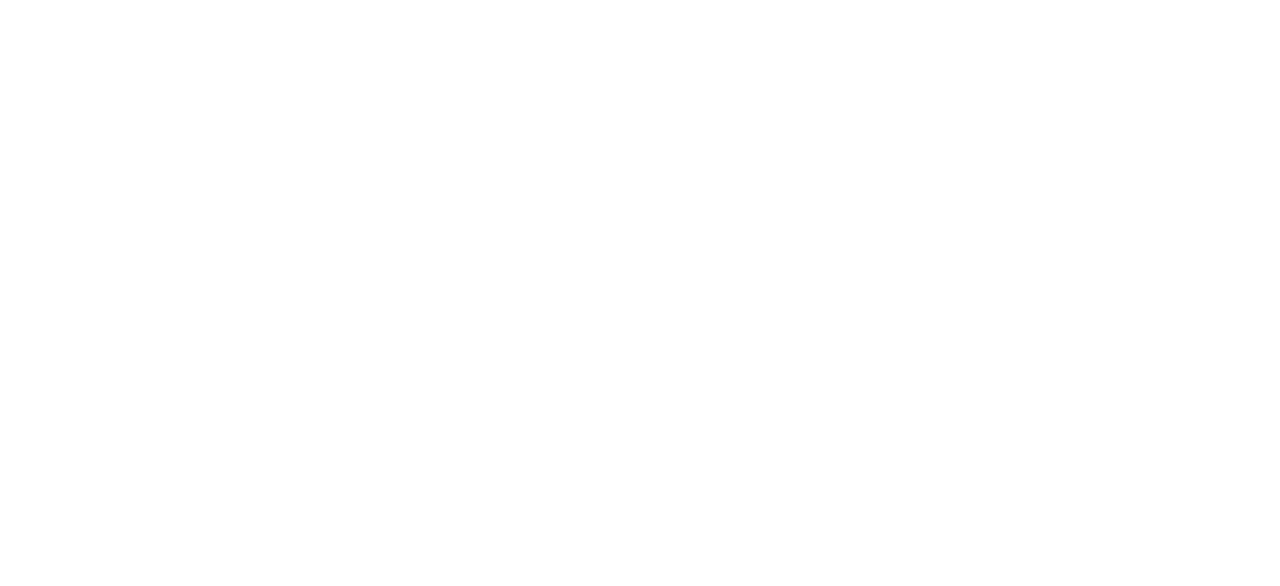
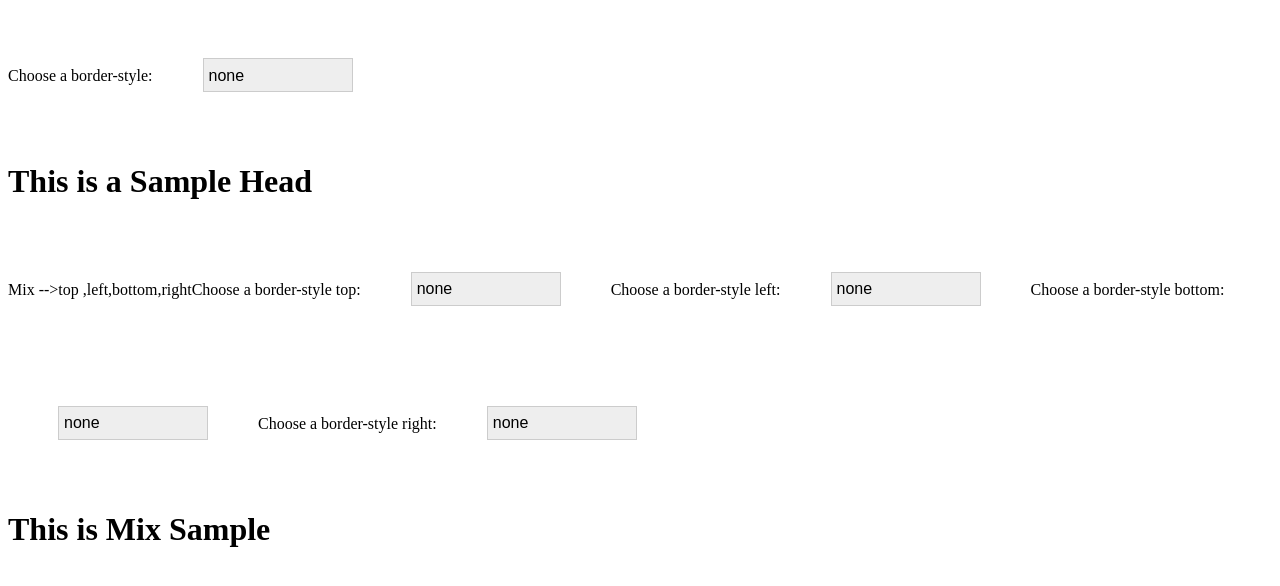
Before and after one commit to reza3zar/SampleCssProject, an Angular app: page /border in a window 1280 px wide. Before the commit this address led to /. Shown: the top 586 px of the page. Built offline with nearby package versions, Linux system fonts and the light colour scheme.

Commit message:
borderStyle

```diff
--- a/src/app/app-routing.module.ts
+++ b/src/app/app-routing.module.ts
@@ -7,6 +7,7 @@
 import { HoverStyleComponent } from './hover-style/hover-style.component';
 import { ListStyleComponent } from './list-style/list-style.component';
 import { MarginAndPadingComponent } from './margin-and-pading/margin-and-pading.component';
+import { BorderComponent } from './border/border.component';
 
 
 const routes: Routes = [
@@ -17,6 +18,8 @@
   {path:'Hover',component:HoverStyleComponent},
   {path:'liType',component:ListStyleComponent},
   {path:'mapaStyle',component:MarginAndPadingComponent},
+  {path:'border',component:BorderComponent},
+
 
 
 
--- a/src/app/app.module.ts
+++ b/src/app/app.module.ts
@@ -13,6 +13,7 @@
 import { HoverStyleComponent } from './hover-style/hover-style.component';
 import { ListStyleComponent } from './list-style/list-style.component';
 import { MarginAndPadingComponent } from './margin-and-pading/margin-and-pading.component';
+import { BorderComponent } from './border/border.component';
 
 @NgModule({
   declarations: [
@@ -23,7 +24,8 @@
     FontStyleComponent,
     HoverStyleComponent,
     ListStyleComponent,
-    MarginAndPadingComponent
+    MarginAndPadingComponent,
+    BorderComponent
   ],
   imports: [
     BrowserModule,
--- /dev/null
+++ b/src/app/border/border.component.html
@@ -0,0 +1,90 @@
+
+ <div   >
+        <form class="form"       #form   >
+            <label  >Choose a border-style:</label>
+            <select   (change)="onChange($event.target.value)">
+              <option value="none">none</option>
+              <option value="dotted">dotted</option>
+              <option value="dashed">dashed</option>
+              <option value="solid">solid</option>
+              <option value="double">double</option>
+              <option value="groove">groove</option>
+              <option value="ridge">ridge</option>
+              <option value="inset">inset</option>
+              <option value="outset">outset</option>
+              <option value="hidden">hidden</option>
+
+            </select>
+
+
+            <h1 [ngStyle]="{'border-style': brStyle}">This is a Sample Head</h1>
+
+
+
+            <label>Mix -->top ,left,bottom,right</label>
+
+            <label  >Choose a border-style top:</label>
+            <select   (change)="onChangeTop($event.target.value)">
+              <option value="none">none</option>
+              <option value="dotted">dotted</option>
+              <option value="dashed">dashed</option>
+              <option value="solid">solid</option>
+              <option value="double">double</option>
+              <option value="groove">groove</option>
+              <option value="ridge">ridge</option>
+              <option value="inset">inset</option>
+              <option value="outset">outset</option>
+              <option value="hidden">hidden</option>
+
+            </select>
+
+            <label  >Choose a border-style left:</label>
+            <select   (change)="onChangeLeft($event.target.value)">
+              <option value="none">none</option>
+              <option value="dotted">dotted</option>
+              <option value="dashed">dashed</option>
+              <option value="solid">solid</option>
+              <option value="double">double</option>
+              <option value="groove">groove</option>
+              <option value="ridge">ridge</option>
+              <option value="inset">inset</option>
+              <option value="outset">outset</option>
+              <option value="hidden">hidden</option>
+
+            </select>
+
+
+            <label  >Choose a border-style bottom:</label>
+            <select   (change)="onChangeBottom($event.target.value)">
+              <option value="none">none</option>
+              <option value="dotted">dotted</option>
+              <option value="dashed">dashed</option>
+              <option value="solid">solid</option>
+              <option value="double">double</option>
+              <option value="groove">groove</option>
+              <option value="ridge">ridge</option>
+              <option value="inset">inset</option>
+              <option value="outset">outset</option>
+              <option value="hidden">hidden</option>
+
+            </select>
+
+
+            <label  >Choose a border-style right:</label>
+            <select   (change)="onChangeRight($event.target.value)">
+              <option value="none">none</option>
+              <option value="dotted">dotted</option>
+              <option value="dashed">dashed</option>
+              <option value="solid">solid</option>
+              <option value="double">double</option>
+              <option value="groove">groove</option>
+              <option value="ridge">ridge</option>
+              <option value="inset">inset</option>
+              <option value="outset">outset</option>
+              <option value="hidden">hidden</option>
+
+            </select>
+
+            <h1 [ngStyle]="{'border-style': mixParse}">This is Mix Sample</h1>
+</form>
+</div>
--- /dev/null
+++ b/src/app/border/border.component.ts
@@ -0,0 +1,52 @@
+import { Component, OnInit } from '@angular/core';
+
+@Component({
+  selector: 'app-border',
+  templateUrl: './border.component.html',
+  styleUrls: ['./border.component.css']
+})
+export class BorderComponent implements OnInit {
+
+  constructor() { }
+
+  ngOnInit() {
+  }
+  brStyle="none";
+  onChange(val){
+    this.brStyle=val;
+  }
+
+  mixParse="";
+
+  top="none";
+  onChangeTop(val){
+    this.top=val;
+
+    this.mixParse=`${this.top} ${this.left} ${this.bottom} ${this.right}`;
+    console.log(this.mixParse)
+  }
+
+  left="none";
+  onChangeLeft(val){
+    this.left=val;
+    this.mixParse=`${this.top} ${this.left} ${this.bottom} ${this.right}`
+    console.log(this.mixParse)
+
+  }
+
+  bottom="none";
+  onChangeBottom(val){
+    this.bottom=val;
+    this.mixParse=`${this.top} ${this.left} ${this.bottom} ${this.right}`
+    console.log(this.mixParse)
+
+  }
+
+  right="none";
+  onChangeRight(val){
+    this.right=val;
+    this.mixParse=`${this.top} ${this.left} ${this.bottom} ${this.right}`
+    console.log(this.mixParse)
+
+  }
+}
--- a/src/app/main-page/main-page.component.html
+++ b/src/app/main-page/main-page.component.html
@@ -80,5 +80,16 @@
         </div>
       </div>
 
+      <div class="card" style="background: url('../assets/1.jfif');" >
+        <div class="content">
+          <h2 class="title">Border</h2>
+          <p class="copy">
+                Border
+          </p>
+
+          <button class="btn"  (click)="navigateToPage('border')" >View Details</button>
+        </div>
+      </div>
+
 
   </main>
```
Also changed, not shown: src/app/border/border.component.css (added).
